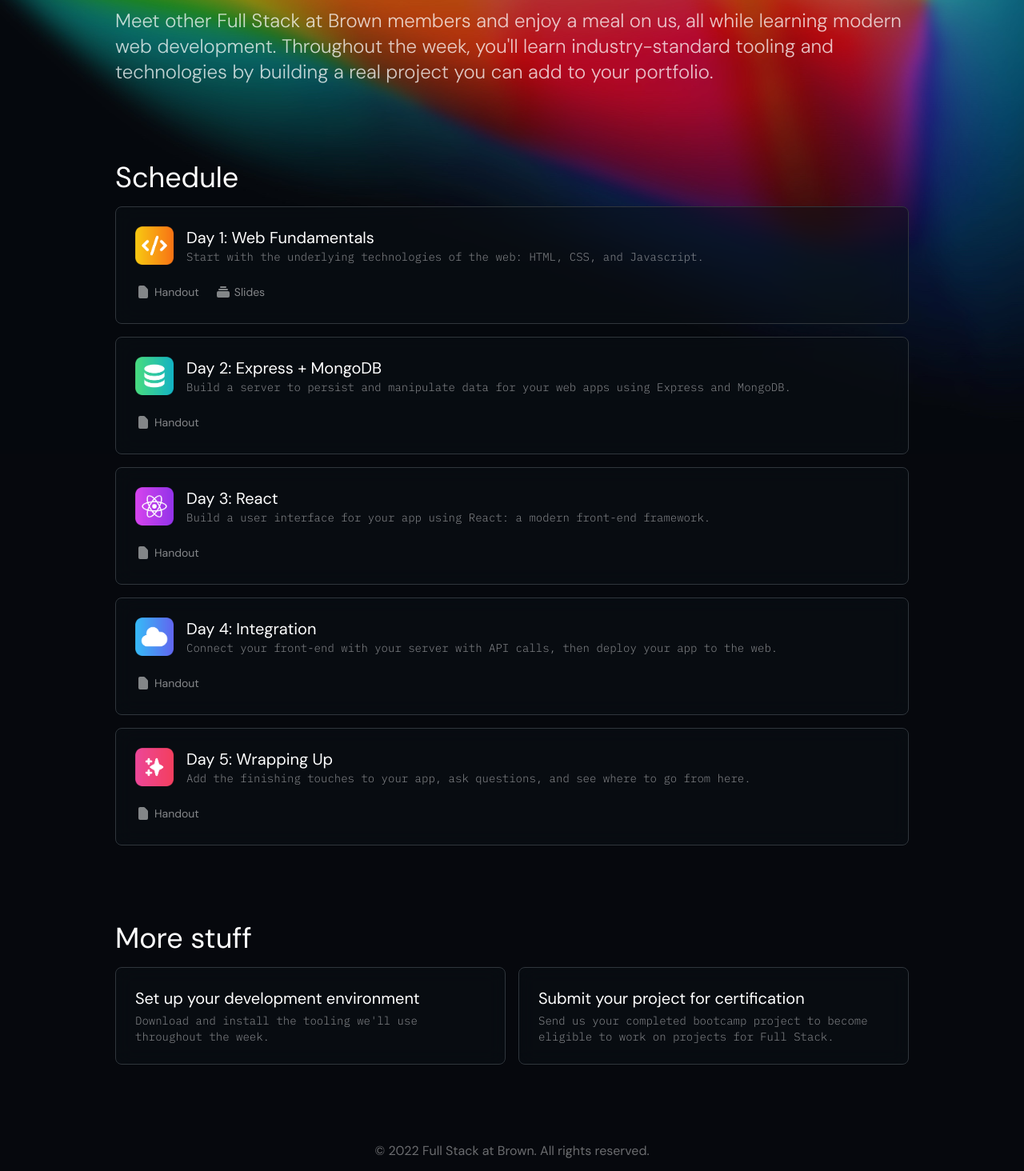
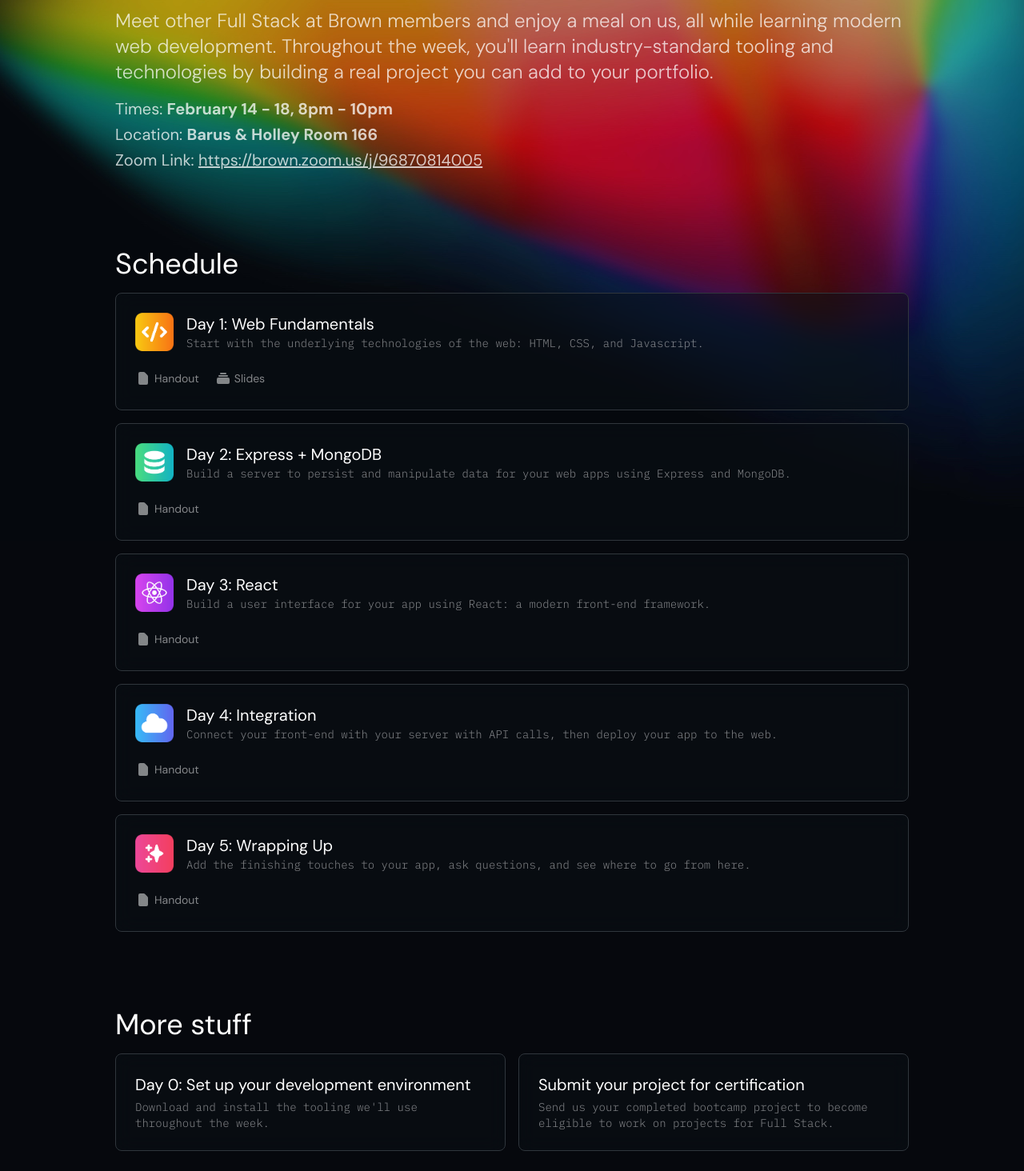
Before and after one commit to xuvi7/bootcamp-fall2025, a Next.js app: page / in a window 1280 px wide. Shown: the part 246-1710 px from the top of the page at 80% size. Built offline with nearby package versions, Linux system fonts and the light colour scheme.

Commit message:
title, times, location, zoom link, rename day 0

```diff
--- a/pages/index.tsx
+++ b/pages/index.tsx
@@ -1,4 +1,5 @@
 import type {NextPage} from 'next'
+import Head from 'next/head'
 import ScheduleItem from "../components/ScheduleItem";
 import useScrollPosition from "../util/useScrollPosition";
 import {useEffect, useState} from "react";
@@ -52,6 +53,10 @@
     }, []);
 
     return (<div>
+        <Head>
+          <title>FSAB Bootcamp Spring 2022</title>
+          <meta property="og:title" content="FSAB Bootcamp Spring 2022" key="title" />
+        </Head>
         <div
             className={"min-h-screen transition-opacity ease-in duration-500 " + (loaded ? "opacity-100" : "opacity-0")}>
             <div style={{backgroundImage: "url('/flare.jpg')", backgroundPosition: "bottom"}}>
@@ -77,6 +82,15 @@
                             development.
                             Throughout the week, you&apos;ll learn industry-standard tooling and technologies by
                             building a real project you can add to your portfolio.
+                        </p>
+                        <p className="text-l md:text-xl opacity-75 mt-4">
+                            Times: <strong>February 14 - 18, 8pm - 10pm</strong>
+                        </p>
+                        <p className="text-l md:text-xl opacity-75 mt-1">
+                            Location: <strong>Barus & Holley Room 166</strong>
+                        </p>
+                        <p className="text-l md:text-xl opacity-75 mt-1">
+                            Zoom Link: <a className="underline" href="https://brown.zoom.us/j/96870814005">https://brown.zoom.us/j/96870814005</a>
                         </p>
                     </section>
                     <section>
@@ -112,7 +126,7 @@
                         More stuff
                     </h2>
                     <div className="grid grid-cols-1 md:grid-cols-2 gap-4 mt-4">
-                        <LinkCard title="Set up your development environment"
+                        <LinkCard title="Day 0: Set up your development environment"
                                   href="https://docs.google.com/document/d/1GjeZ70nuwvh98TgvfdgmNR8RN2BATtPcJik6GcAdbV0/edit?usp=sharing"
                                   description="Download and install the tooling we'll use throughout the week."/>
                         {/*<LinkCard title="Download project starter"*/}
```
